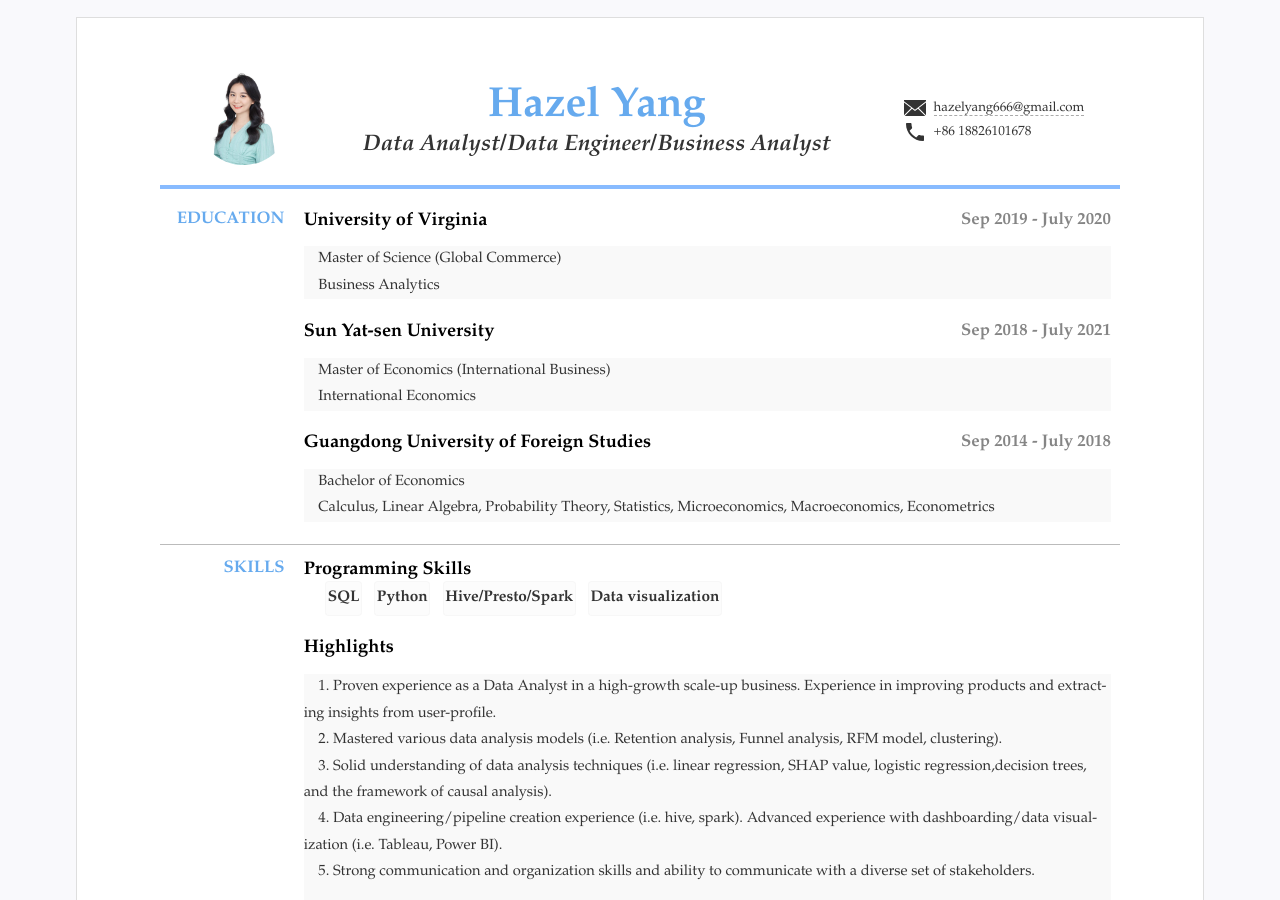
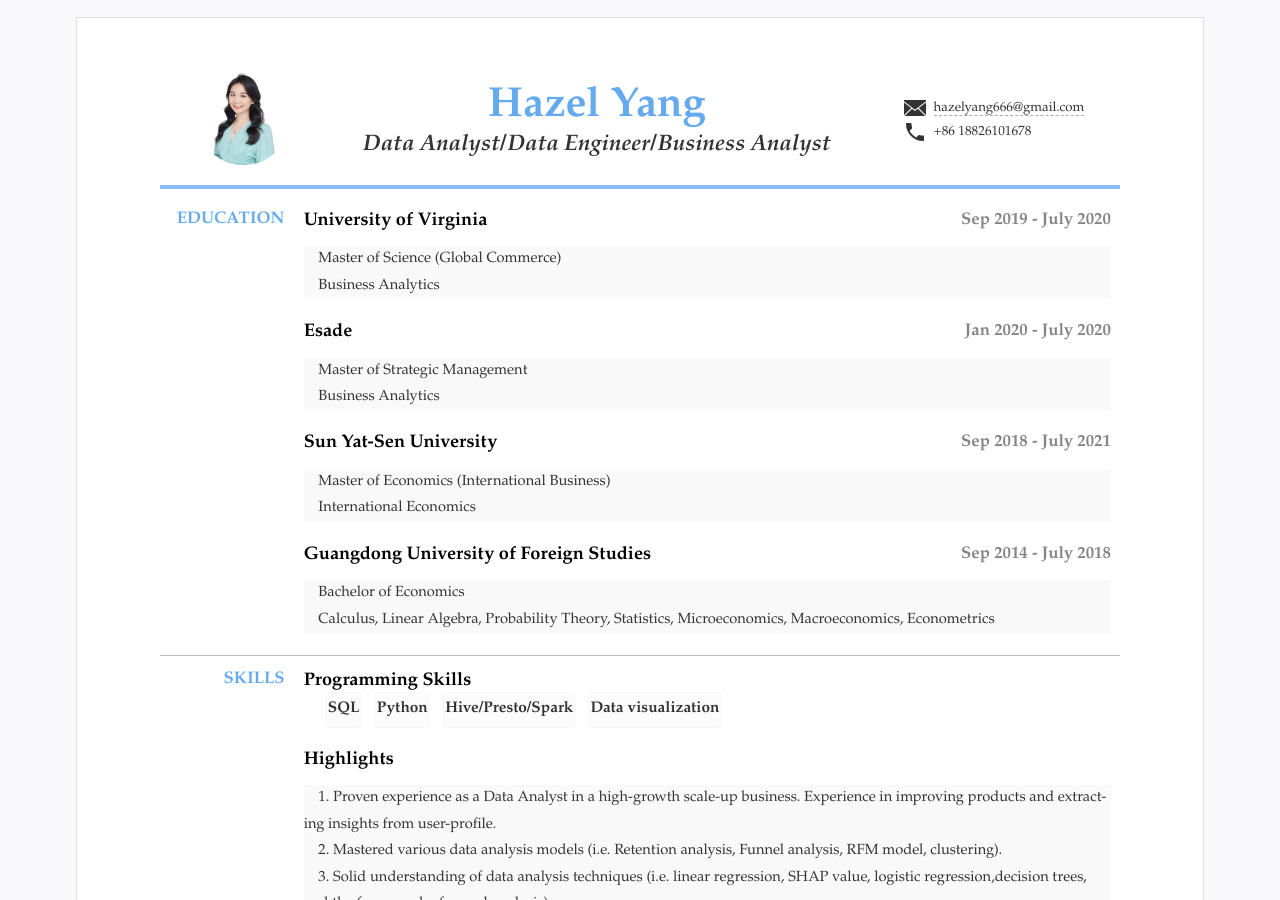
Before and after one commit to hazelyang518/eng_cv, a Jekyll site: the page built from index.html, in a window 1280 px wide and 900 px high. Built offline with Jekyll 4.4.1, drawn with Linux system fonts in a browser that asks for light colours; some of the changed text lies outside the part shown.

Commit message:
Update resume.yml

```diff
--- a/_data/resume.yml
+++ b/_data/resume.yml
@@ -32,7 +32,13 @@ main: #简历主要内容，
     detail: Master of Science (Global Commerce)  <br>  &nbsp &nbsp
             Business Analytics
 
-  - title: Sun Yat-sen University
+  - title: Esade
+    # duration:
+    sub: Jan 2020 - July 2020
+    detail: Master of Strategic Management  <br>  &nbsp &nbsp
+            Business Analytics
+
+  - title: Sun Yat-Sen University
     # duration:
     sub: Sep 2018 - July 2021
     detail: Master of Economics (International Business)  <br>  &nbsp &nbsp
@@ -173,7 +179,7 @@ others: #其他列表显示
   -
   - title: "AWARDS"
     text: "连续获得两次Outstanding员工，腾讯卓越研发奖-腾讯新闻数据科学工业化项目团队成员，腾讯开源协同奖-数据资产管理(河图) Oteam"
-  - title: "IDENTIFICATION"
+  - title: "CERTIFICATIONS"
     text: "BG内数据科学通道培养计划课程认证"
   #   items: #单行列表
   #   - 睡觉
```
